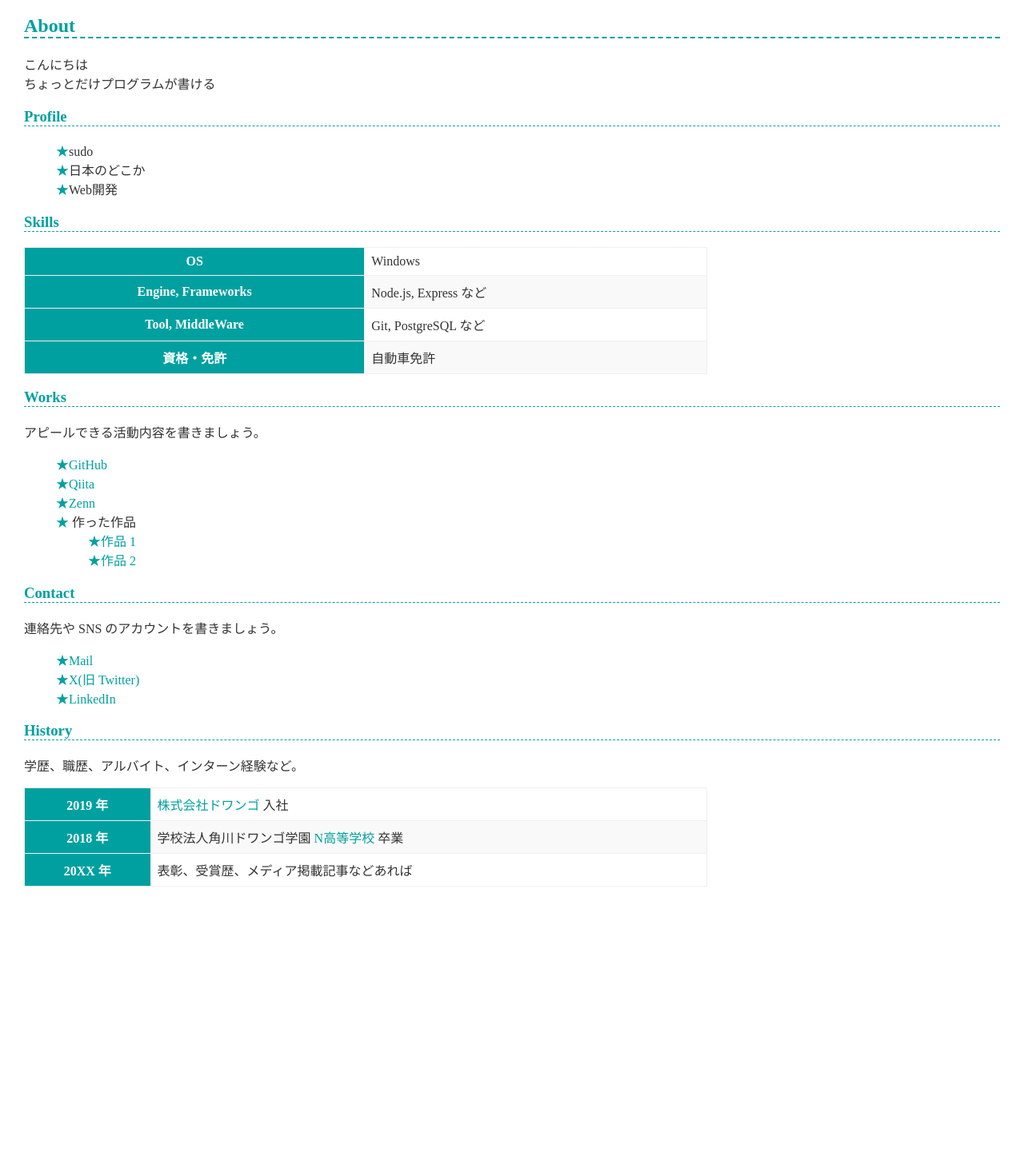
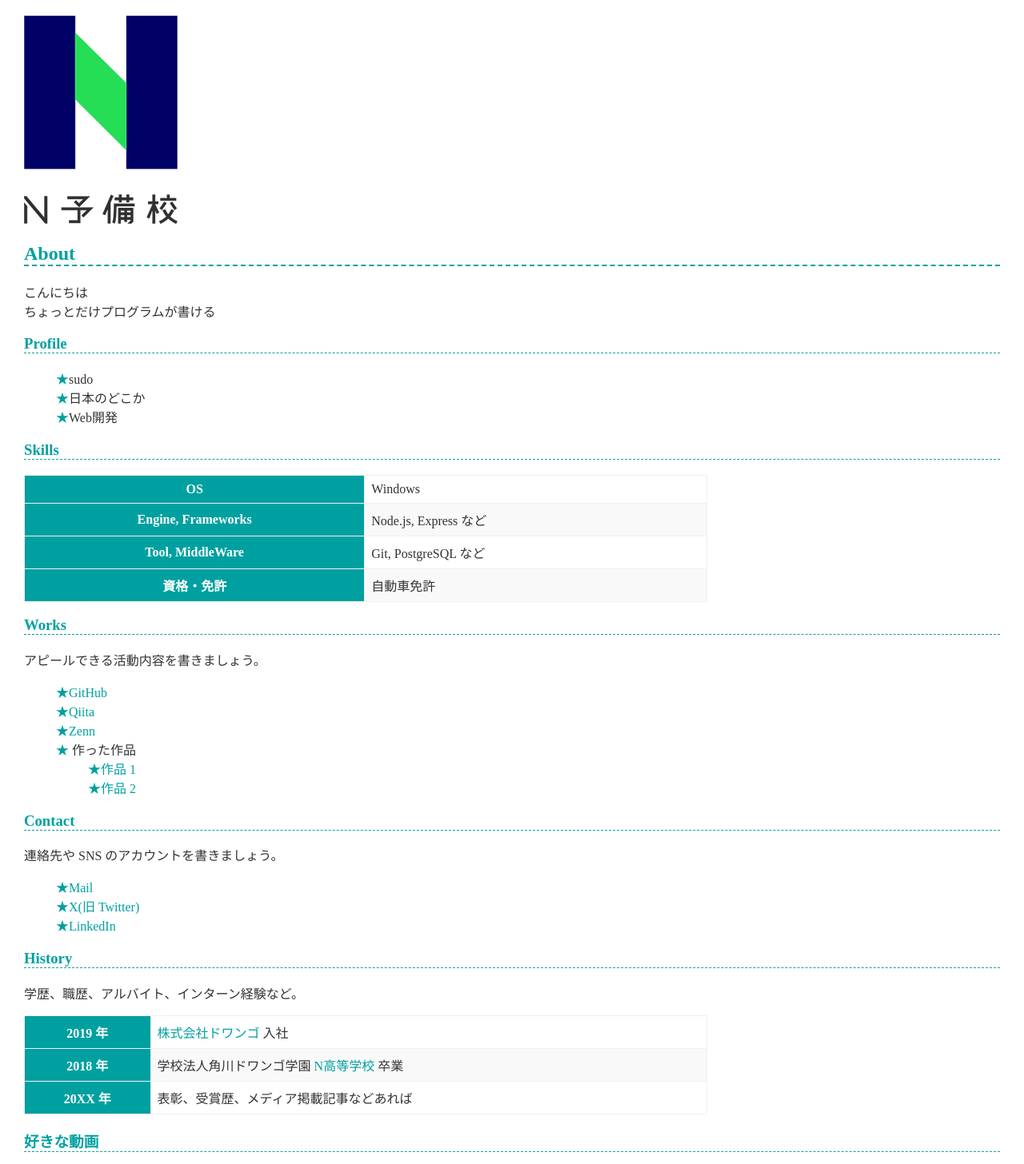
Before and after one commit to dhjsakdh-sudo/dhjsakdh-sudo.github.io, a plain HTML site: page index.html in a window 1280 px wide. Shown: the part 94-1550 px from the top of the page at 80% size. Before the commit the page ends 1203 px from the top, so only its background shows below. Drawn offline with Linux system fonts and the light colour scheme; grey boxes are pictures that could not be loaded.

Commit message:
画像&動画追加

```diff
--- a/index.html
+++ b/index.html
@@ -8,7 +8,7 @@
   </head>
   <body>
     <h1>dhjsakdh-sudo</h1>
-
+    <img src="d8889b9d-private.png">
     <h2>About</h2>
     <p>
       こんにちは<br>
@@ -81,5 +81,8 @@
         <td>表彰、受賞歴、メディア掲載記事などあれば</td>
       </tr>
     </table>
+
+    <h3>好きな動画</h3>
+    <iframe width="560" height="315" src="https://www.youtube.com/embed/WkqPh70G3gY?si=rXtDo0ZpEXmeidln" title="YouTube video player" frameborder="0" allow="accelerometer; autoplay; clipboard-write; encrypted-media; gyroscope; picture-in-picture; web-share" allowfullscreen></iframe>
   </body>
 </html>
```
